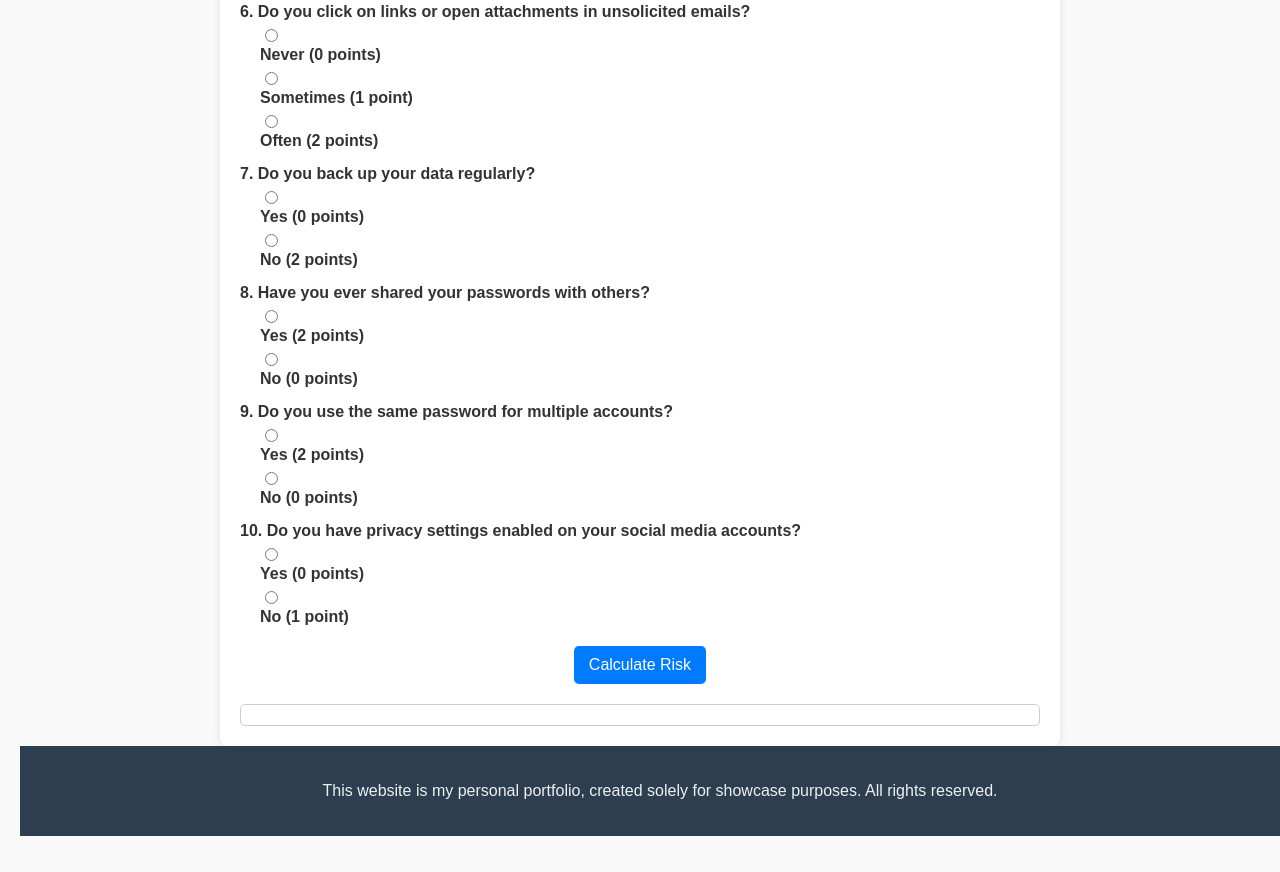
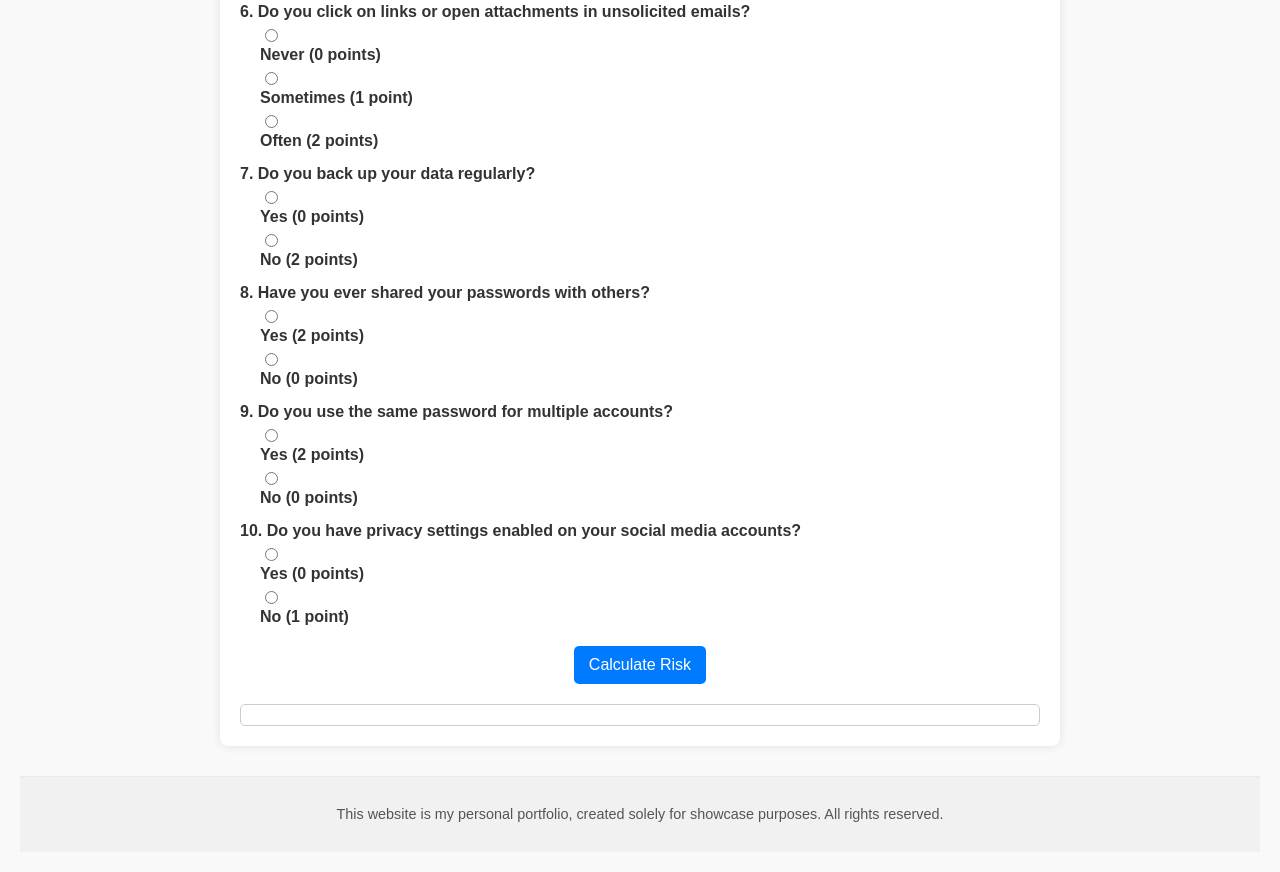
Before and after one commit to JuanSarthou/cybersecurity-risk-calculator-for-general-computer-users, a plain HTML site: page index.html in a window 1280 px wide. Shown: the part 750-1622 px from the top of the page. Drawn offline with Linux system fonts and the light colour scheme.

Commit message:
Update styles.css

```diff
--- a/styles.css
+++ b/styles.css
@@ -61,12 +61,12 @@ button:hover {
   border-radius: 5px;
 }
 
-/* Sticky Footer */
 footer {
-  margin-top: auto;
-  background-color: #2c3e50;
-  color: #ecf0f1;
-  padding: 20px;
   text-align: center;
-  width: 100%;
+  padding: 15px 0;
+  background-color: #f1f1f1;
+  color: #555;
+  font-size: 0.9em;
+  border-top: 1px solid #eaeaea;
+  margin-top: 30px;
 }
```
